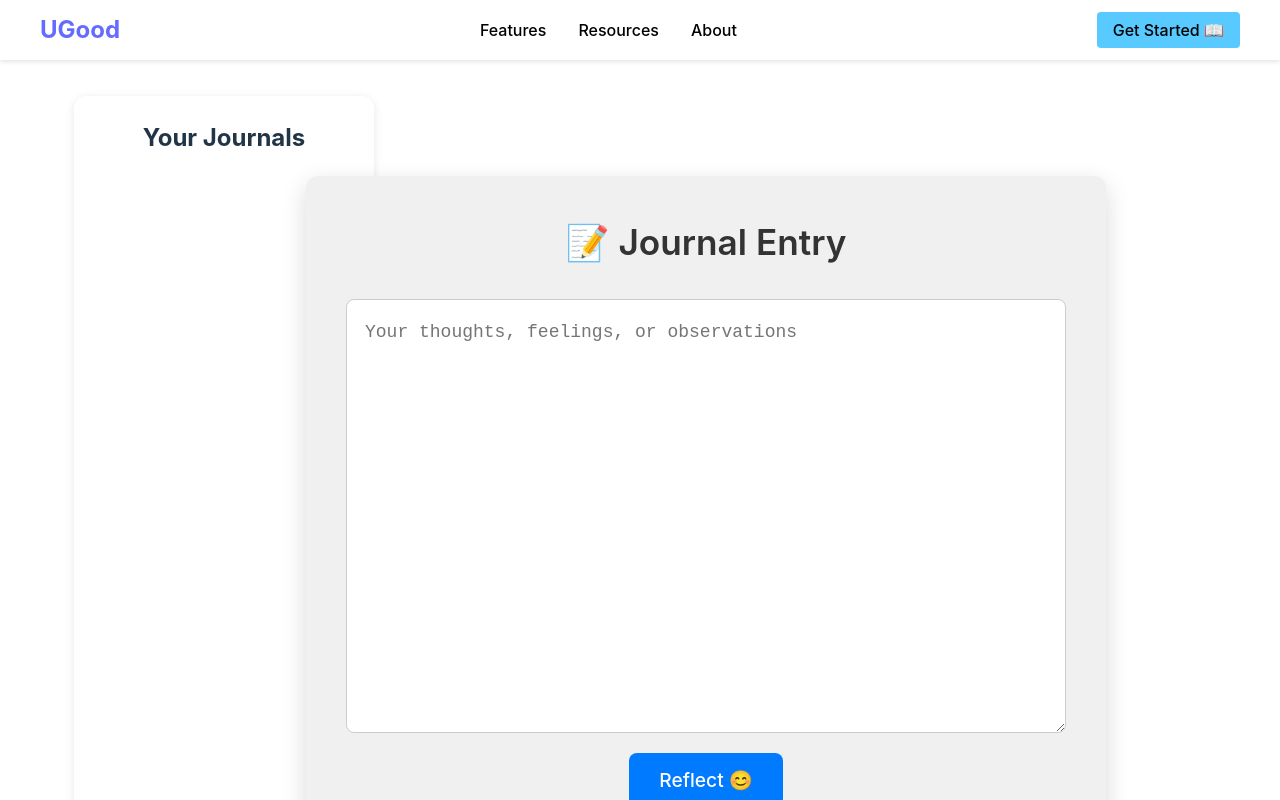
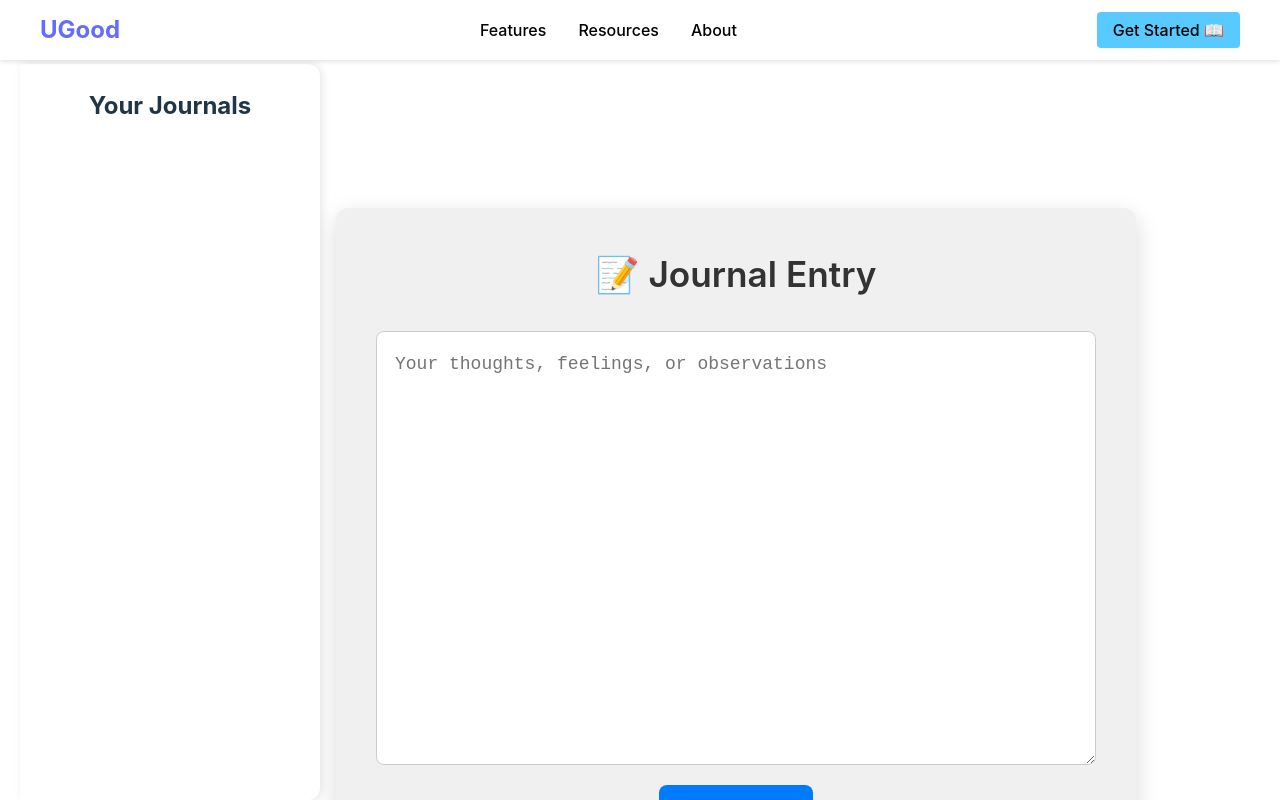
Before and after one commit to skunapuli03/ugood, a React (Vite) app: page /entry in a window 1280 px wide. Built offline with nearby package versions, Linux system fonts and the light colour scheme.

Commit message:
added a section to see the history for the journals on landing page after signing in, and buttons to view the journals, and the lesson associated, and next the goal is to make sure that its consistent with the pages in question

```diff
--- a/src/App.css
+++ b/src/App.css
@@ -1,4 +1,4 @@
-/*styling for front-end of journal entry*/
+/* styling for front-end of journal entry */
 #root {
   max-width: 1280px;
   margin: 0 auto;
@@ -6,10 +6,11 @@
   text-align: center;
 }
 
-.header{
+.header {
   margin-bottom: 20px;
 }
-.try-ugood{
+
+.try-ugood {
   background-color: #58caff;
   margin-top: 30px;
   padding: 12px 24px;
@@ -22,24 +23,34 @@
   background-color: #b7e6ff;
 }
 
-/* Add these styles */
+/* Dashboard Layout
+   We switch from grid to block layout so we can fix the sidebar.
+   The overall container accounts for the fixed navbar (64px tall). */
 .dashboard-layout {
-  display: grid;
-  grid-template-columns: 300px 1fr;  /* Adjust sidebar width as needed */
-  gap: 2rem;
+  display: block;
+  margin-top: 64px; /* Offset for fixed navbar */
+  height: calc(100vh - 64px);
   padding: 2rem;
-  height: calc(100vh - 64px);  /* Assumes 64px navbar height */
-  margin-top: 64px;
 }
 
+/* Journals Sidebar
+   Fixed to the left with a 20px gap from the screen edge.
+   Positioned just below the navbar (top: 64px). */
 .journals-sidebar {
+  position: fixed;
+  left: 20px;                 /* 20px gap from the left edge */
+  top: 64px;                  /* Positioned below the navbar */
+  width: 300px;
+  height: calc(100vh - 64px);   /* Full height minus navbar */
   background: white;
-  border-radius: 12px;
+  border-radius: 0 12px 12px 0; /* Rounded right side */
   padding: 1.5rem;
-  box-shadow: 0 2px 8px rgba(0,0,0,0.1);
+  box-shadow: 2px 0 8px rgba(0, 0, 0, 0.1);
   overflow-y: auto;
+  z-index: 10;
 }
 
+/* Journal Card Styling */
 .journal-card {
   background: #f8f9fa;
   border-radius: 8px;
@@ -53,8 +64,8 @@
   transform: translateY(-2px);
 }
 
+/* New Entry Button Styling */
 .new-entry-btn {
-  /* Style your "Write New Entry" button */
   display: inline-block;
   padding: 1rem 2rem;
   background: #007aff;
@@ -68,3 +79,12 @@
 .new-entry-btn:hover {
   background: #0056b3;
 }
+
+/* Main Content Area
+   Added left margin to ensure it doesn't overlap the fixed sidebar.
+   The margin-left is calculated as 300px (sidebar width) + 20px (gap) + extra 20px for spacing. */
+.main-content {
+  margin-left: 340px;
+  padding: 2rem;
+  height: calc(100vh - 64px);
+}
--- a/src/App.jsx
+++ b/src/App.jsx
@@ -66,12 +66,12 @@ function App() {
                     key={journal.id}
                     className="journal-card"
                   >
-                    <p className="journal-preview">
-                      {journal.content.substring(0, 100)}...
+                    <p className="journal-preview"> <button> Journal Entry </button>
+                      {journal.content.substring(0, 10)}...
                     </p>
                     {journal.reflection && (
                       <div className="lesson-preview">
-                        <p>{journal.reflection}</p>
+                        <p><button onClick={() => fetchJournals()}> Journal Lesson </button>{journal.reflection.substring(0,10)}</p>
                         <button
                           onClick={() => handleWhatIf(journal.id)}
                           className="what-if-btn"
--- a/src/entry.css
+++ b/src/entry.css
@@ -1,3 +1,5 @@
+/*this css is literally only for the journal entry box and the reflection modal, and submit button */
+
 .journal-entry-container {
   background-color: #f0f0f0; /* Light gray background */
   border-radius: 12px;
--- a/src/entry.jsx
+++ b/src/entry.jsx
@@ -159,11 +159,11 @@ function Entry({ session }) { // Fix: Destructure session prop
               className="journal-card"
             >
               <p className="journal-preview">
-                {journal.content.substring(0, 100)}...
+                {journal.content.substring(0, 10)}...
               </p>
               {journal.reflection && (
                 <div className="lesson-preview">
-                  <p>{journal.reflection}</p>
+                  <p>{journal.reflection.substring(0,10)}</p>
                   <button
                     onClick={() => handleWhatIf(journal.id)}
                     className="what-if-btn"
@@ -210,8 +210,6 @@ function Entry({ session }) { // Fix: Destructure session prop
 
               {loading && (
                 <div className="loading-spinner-container">
-                  <div className="loading-spinner"></div>
-                  <p>Generating your reflection...</p>
                 </div>
               )}
             </motion.div>
```
